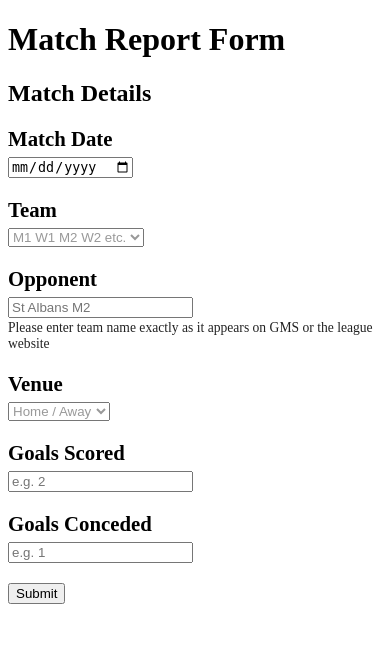
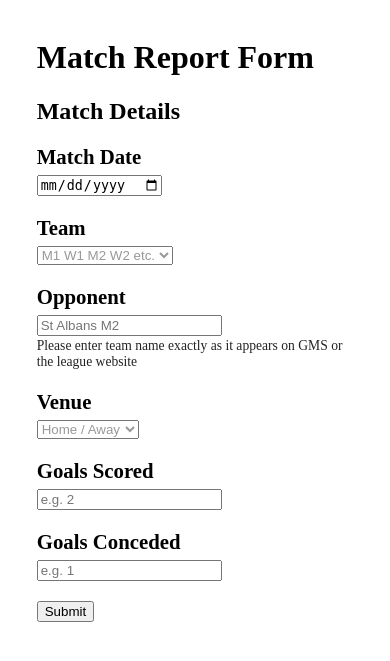
Before and after one commit to JuvrajSingh/OHHC-Match-Report-Form, a Flask app: page / in a window 390 px wide. Shown: the top 661 px of the page. Run offline with Flask 3, Linux system fonts and the light colour scheme.

Commit message:
made webapp responsive with centred form container

```diff
--- a/static/style.css
+++ b/static/style.css
@@ -1,3 +1,17 @@
+/* responsive centred form container */
+.page-container {
+    max-width: 600px;
+    margin: 0 auto;        /* center horizontally */
+    padding: 20px;
+    box-sizing: border-box; /* include padding in width */
+}
+@media (max-width: 600px) {
+    .page-container {
+        width: 90%;
+        padding: 10px;
+    }
+}
+
 /* adds spacing between each question within form */
 .form-field {
     margin-bottom: 20px; /* space between form sections */
--- a/templates/index.html
+++ b/templates/index.html
@@ -15,6 +15,9 @@
     </head>
 
     <body>
+        <div class="page-container">
+
+
             <h1>Match Report Form</h1>
 
             <form action="/" method="post">
@@ -83,6 +86,8 @@
                 </div>
             </form>
 
+
+        </div>
     </body>
 
 </html>
```
Lines whose indentation alone changed are shown as unchanged.
